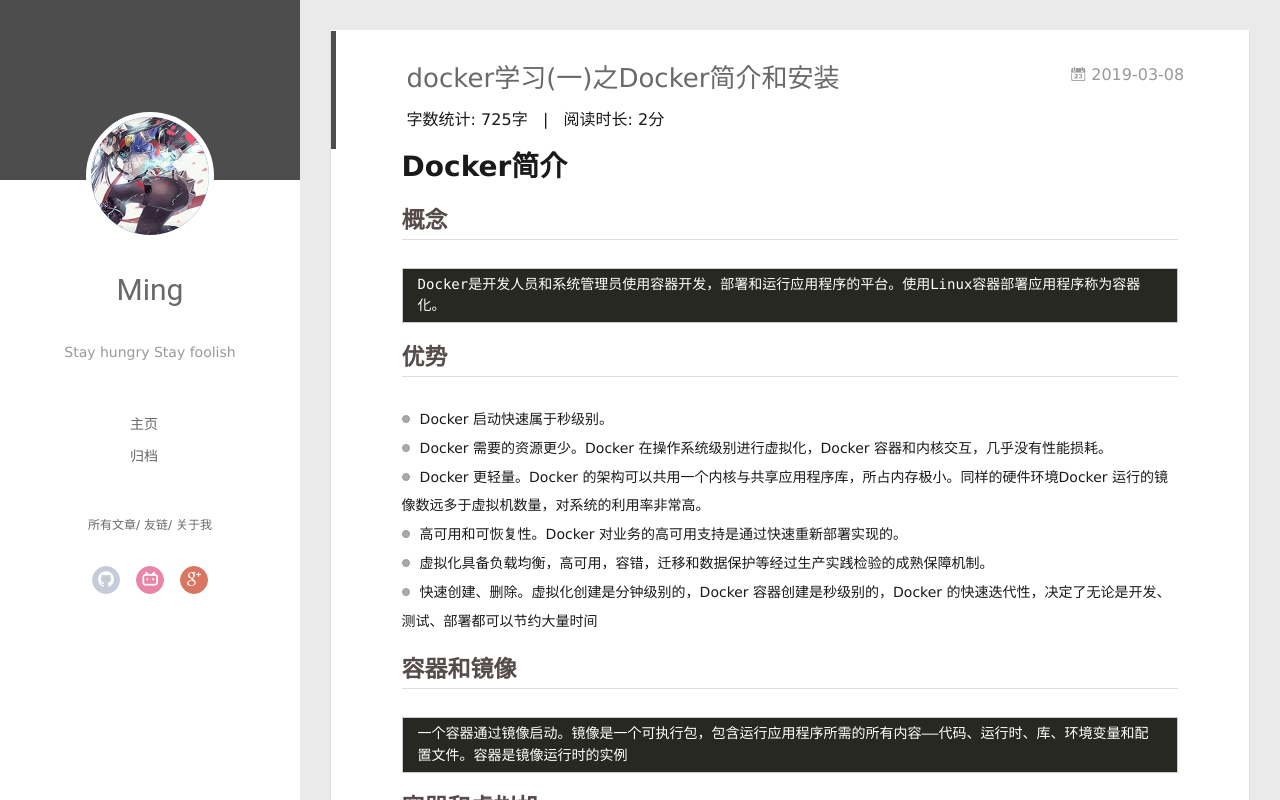
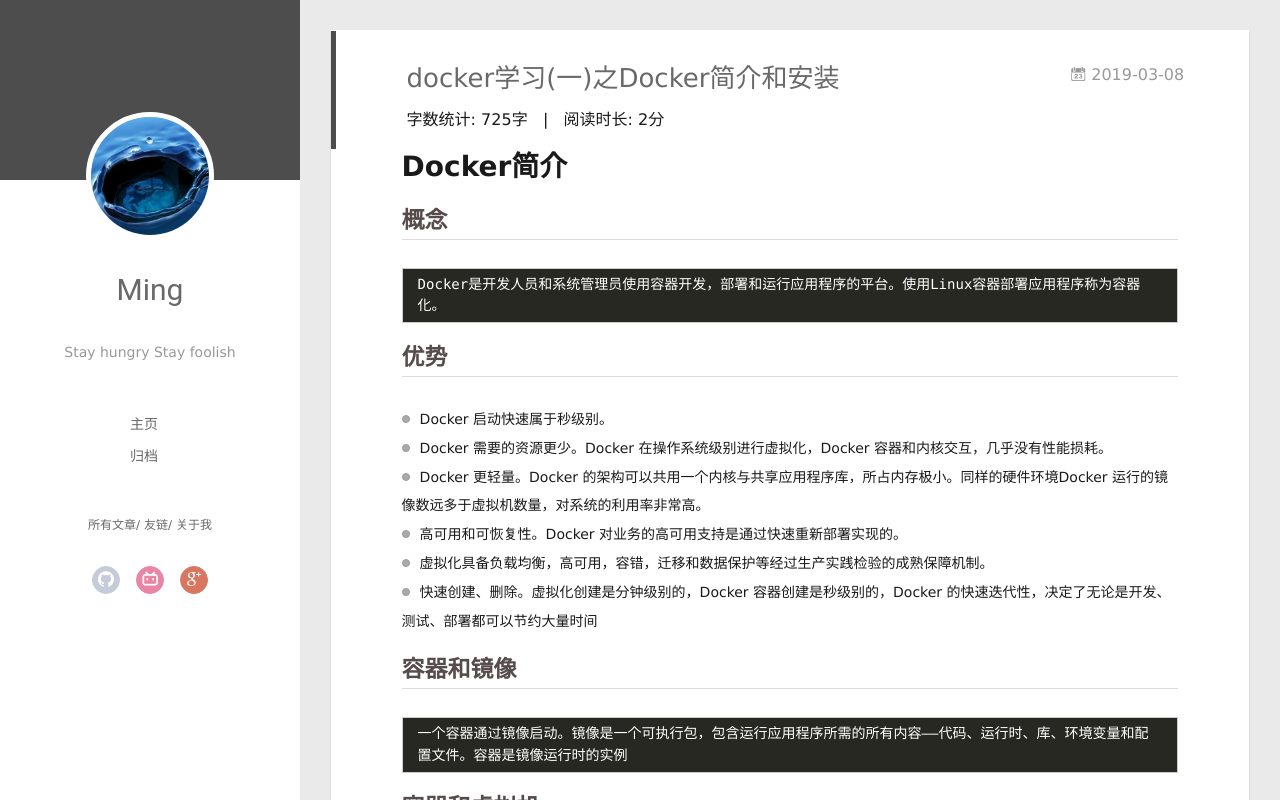
Before and after one commit to Traveler-WM/Traveler-WM.github.io, a plain HTML site: page 2019/03/08/docker学习(一)之Docker简介和安装/index.html in a window 1280 px wide. Drawn offline with Linux system fonts and the light colour scheme; some packages are replaced by stand-ins of ours; a script that the page names is missing; some icons are missing.

Commit message:
Site updated: 2019-03-19 20:31:54

```diff
--- a/2019/03/08/docker学习(一)之Docker简介和安装/index.html
+++ b/2019/03/08/docker学习(一)之Docker简介和安装/index.html
@@ -48,7 +48,7 @@
 <div class="intrude-less">
 	<header id="header" class="inner">
 		<a href="/" class="profilepic">
-			<img src="/img/girl.jpg" class="js-avatar">
+			<img src="/img/avatar.jpg" class="js-avatar">
 		</a>
 		<hgroup>
 		  <h1 class="header-author"><a href="/">Ming</a></h1>
@@ -106,7 +106,7 @@
 	<div class="intrude-less">
 		<header id="header" class="inner">
 			<div class="profilepic">
-				<img src="/img/girl.jpg" class="js-avatar">
+				<img src="/img/avatar.jpg" class="js-avatar">
 			</div>
 			<hgroup>
 			  <h1 class="header-author js-header-author">Ming</h1>
```
Also changed, not shown: 2019/03/10/Docker学习(二)之Docker常用命令/index.html (+2 -2 lines), 2019/03/15/Docker学习-三-之Dockerfile介绍/index.html (+2 -2 lines), archives/2019/03/index.html (+2 -2 lines), archives/2019/index.html (+2 -2 lines), archives/index.html (+2 -2 lines), index.html (+2 -2 lines), tags/docker/index.html (+2 -2 lines).
